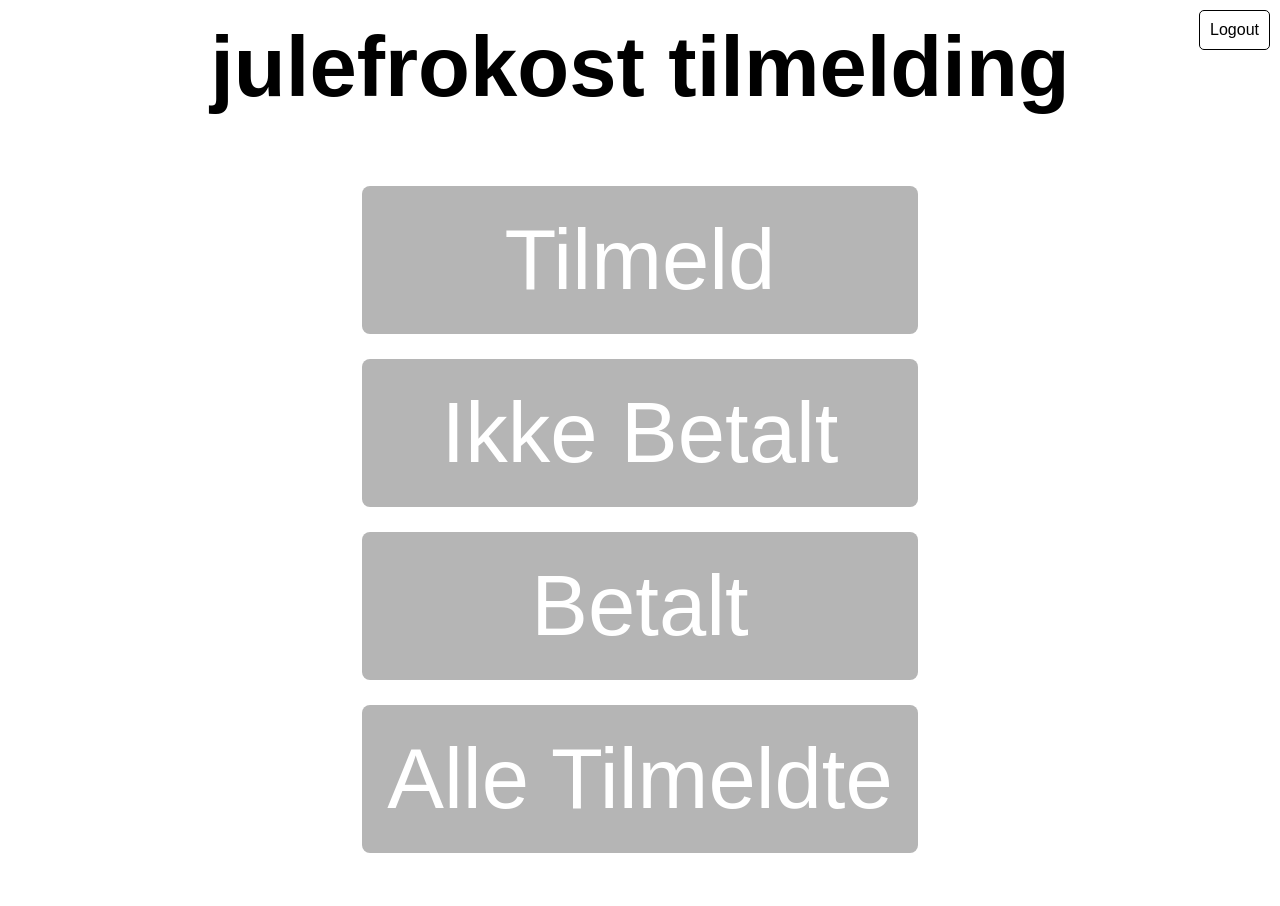
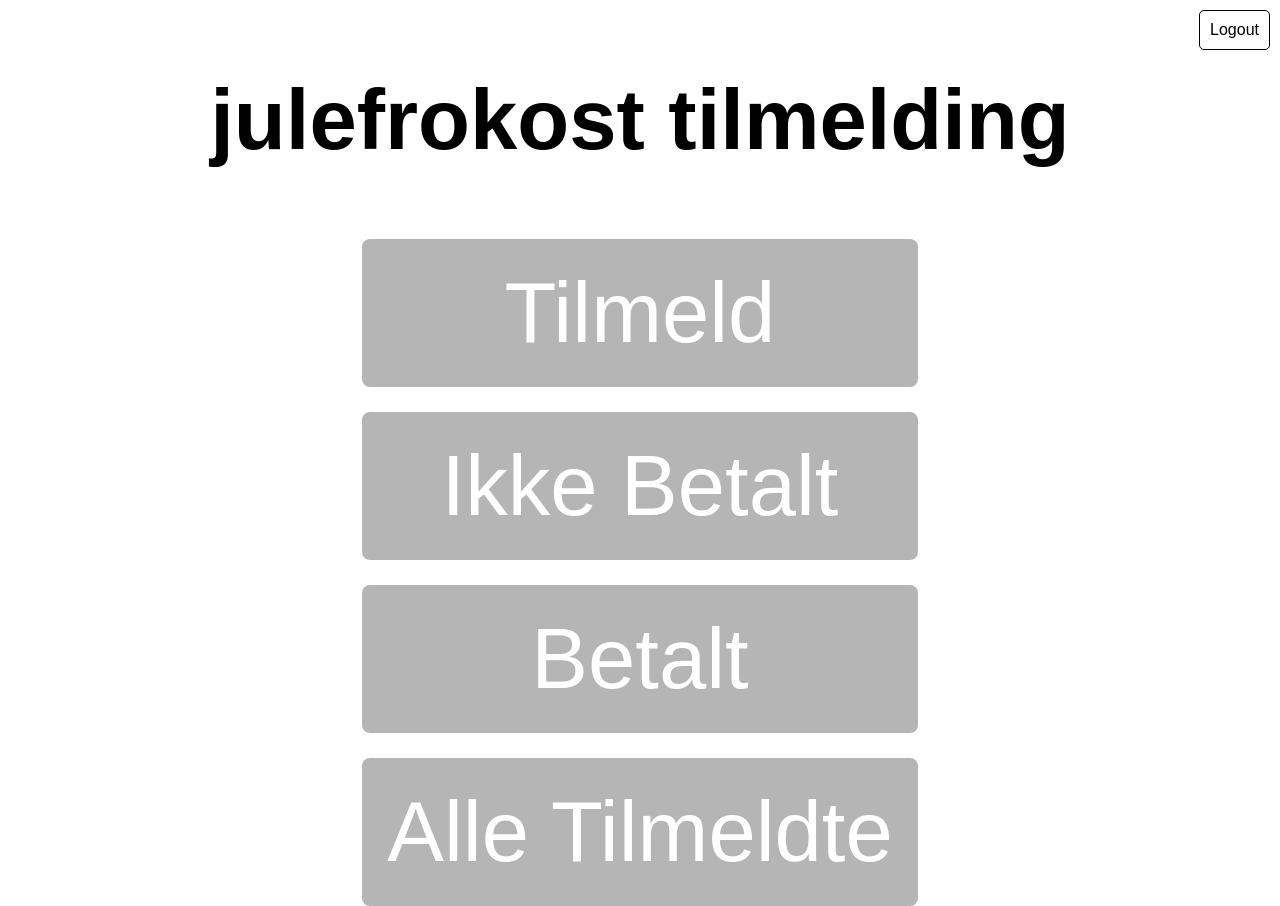
Before and after one commit to SixtenDK/kea-julefrokost, a Python web app: template templates/index.html in a window 1280 px wide. Before the commit the page ends 853 px from the top, so only its background shows below. Run offline with Jinja, Linux system fonts and the light colour scheme; the template is opened without the code that fills it, so the values that code supplies are empty.

Commit message:
modified:   templates/index.html

```diff
--- a/templates/index.html
+++ b/templates/index.html
@@ -6,6 +6,7 @@
 
 <style>
     body {
+        position: relative;
         font-family: Arial, sans-serif;
         margin: 0;
         padding: 0;
@@ -39,7 +40,6 @@
             display: flex;
             justify-content: center;
             align-items: center;
-            height: 100vh;
             flex-direction: column;
         }
         .nav {
```
